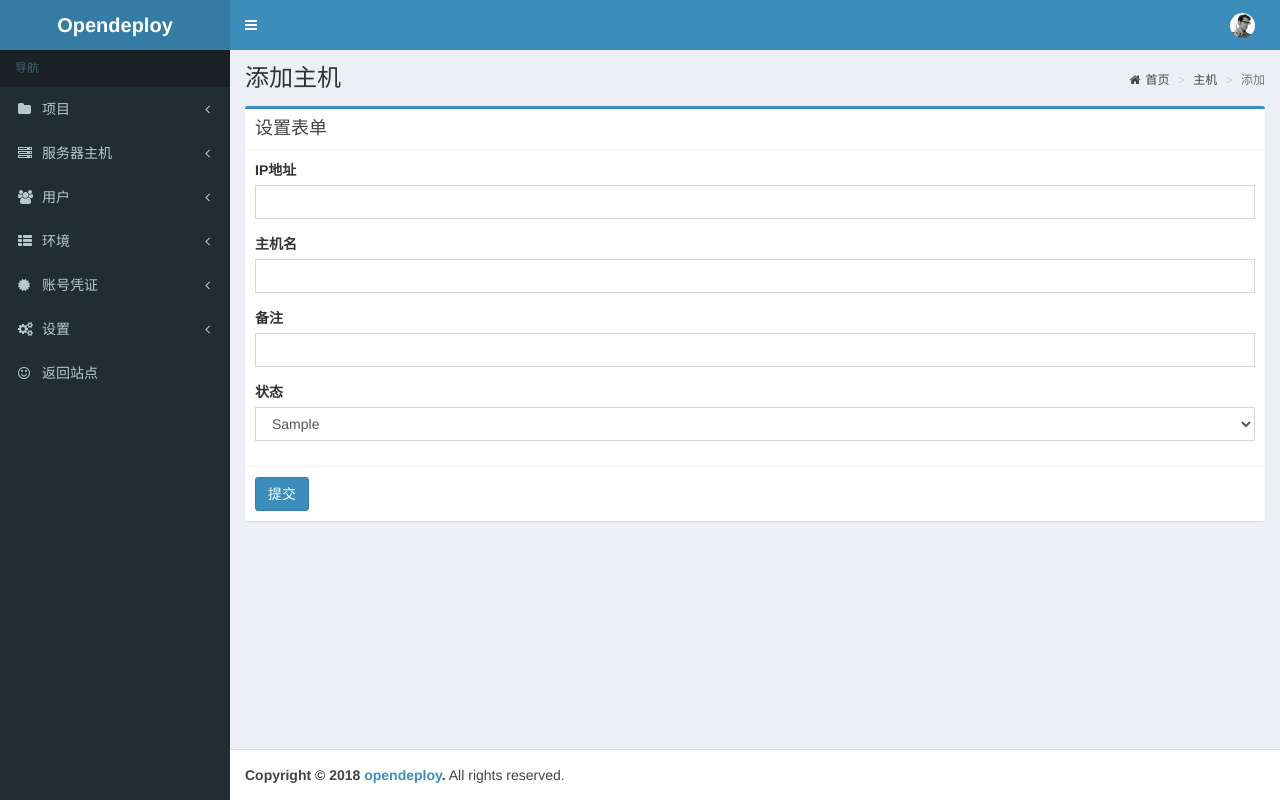
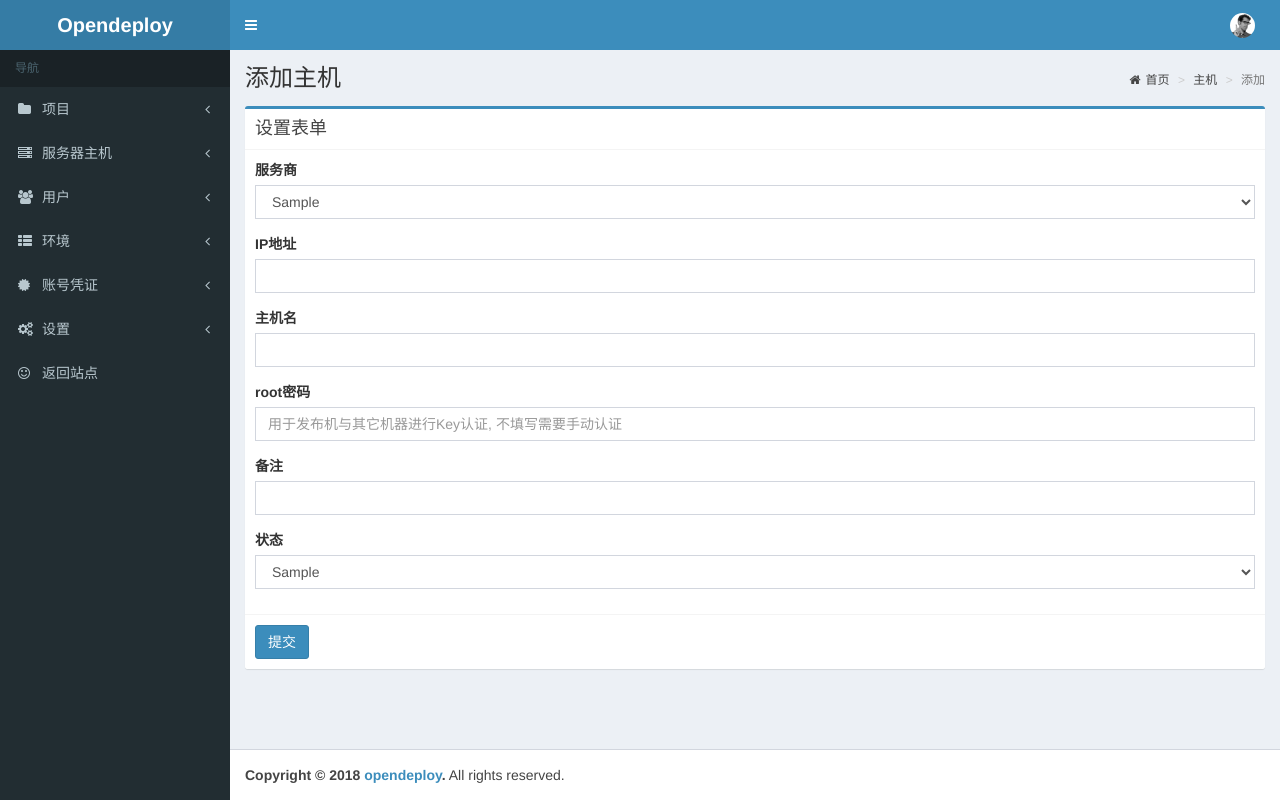
Before and after one commit to ninjacn/opendeploy, a Django app: template templates/admin/cmdb/add_host.html in a window 1280 px wide. Run offline with Django 3.2, Linux system fonts and the light colour scheme; tables that the repository leaves empty hold one stand-in row (values such as "Sample post"); the template is opened without the code that fills it: values that come from a table or form of the project are taken from there, most other values are stand-ins (such as "Sample title", 1, 10 or a date in 2020); parts of the project's set-up code (start-up, migrations or seed data) failed here and were passed over; some libraries are stand-ins or nearby versions.

Commit message:
添加主机时增加服务商选择及root密码

```diff
--- a/admin/forms.py
+++ b/admin/forms.py
@@ -2,6 +2,7 @@
 # Author: Pengming Yao<x@ninjacn.com>
 # Date created: 2018-12-16
 
+from django.core.validators import validate_ipv4_address
 from django.contrib.auth.models import User
 from django.db.models import Q
 from django import forms
@@ -16,8 +17,10 @@ class AddEnvForm(forms.Form):
     comment = forms.CharField(required=False)
 
 class AddHostForm(forms.Form):
-    ipaddr = forms.CharField()
+    ipaddr = forms.CharField(validators=[validate_ipv4_address],)
+    provider = forms.CharField()
     hostname = forms.CharField(required=False)
+    root_password = forms.CharField(required=False)
     status = forms.ChoiceField(choices=Host.STATUS_CHOICES)
     comment = forms.CharField(required=False)
 
--- a/templates/admin/cmdb/add_host.html
+++ b/templates/admin/cmdb/add_host.html
@@ -24,6 +24,16 @@
             <form role="form" method="post" action="">
                 {% csrf_token %}
                 <div class="box-body">
+                    <div class="form-group {% if form.provider.errors %} has-error {% endif %}">
+                        <label for="provider">服务商</label>
+                        <select class="form-control" name="provider">
+                            {% for item in provider_choices %}
+                            <option value="{{ item.0 }}">{{ item.1 }}</option>
+                            {% endfor %}
+                        </select>
+                        <span class="help-block">{{ form.provider.errors }}</span>
+                    </div>
+
                     <div class="form-group {% if form.ipaddr.errors %} has-error {% endif %}">
                         <label for="ipaddr">IP地址</label>
                         <input type="text" name="ipaddr" class="form-control" placeholder="" value="{% if form.ipaddr.value %}{{ form.ipaddr.value }}{% endif %}" >
@@ -34,6 +44,12 @@
                         <label for="hostname">主机名</label>
                         <input type="text" name="hostname" class="form-control" placeholder="" value="{% if form.hostname.value %}{{ form.hostname.value }}{% endif %}">
                         <span class="help-block">{{ form.hostname.errors }}</span>
+                    </div>
+
+                    <div class="form-group {% if form.root_password.errors %} has-error {% endif %}">
+                        <label for="root_password">root密码</label>
+                        <input type="text" name="root_password" class="form-control" placeholder="用于发布机与其它机器进行Key认证, 不填写需要手动认证" value="{% if form.root_password.value %}{{ form.root_password.value }}{% endif %}">
+                        <span class="help-block">{{ form.root_password.errors }}</span>
                     </div>
 
                     <div class="form-group {% if form.comment.errors %} has-error {% endif %}">
--- a/templates/admin/cmdb/import_from_public_cloud.html
+++ b/templates/admin/cmdb/import_from_public_cloud.html
@@ -82,17 +82,18 @@
             var provider = $("#provider").val();
             var region = $("#region").val();
             url = "/admin/cmdb/import_from_public_cloud_as_api?provider=" + provider + '&region=' + region
+            var $select = $("#import_list");
             $.ajax({
                 type: "GET",
                 url: url,
                 dataType: "json",
                 beforeSend: function() {
                     $("#importBtn").text('导入中,请稍候...')
+                    $select.find('li').remove();
                 }
             }).done(function(data) {
                 $("#import_res").removeClass('hide')
                 $("#import_count").text(data.count)
-                var $select = $("#import_list");
                 $.each(data.vps_list, function(key, value) {
                     $select.append('<li>' + value + '</li>');
                 })
```
Also changed, not shown: admin/views/cmdb.py (+7 -0 lines).
